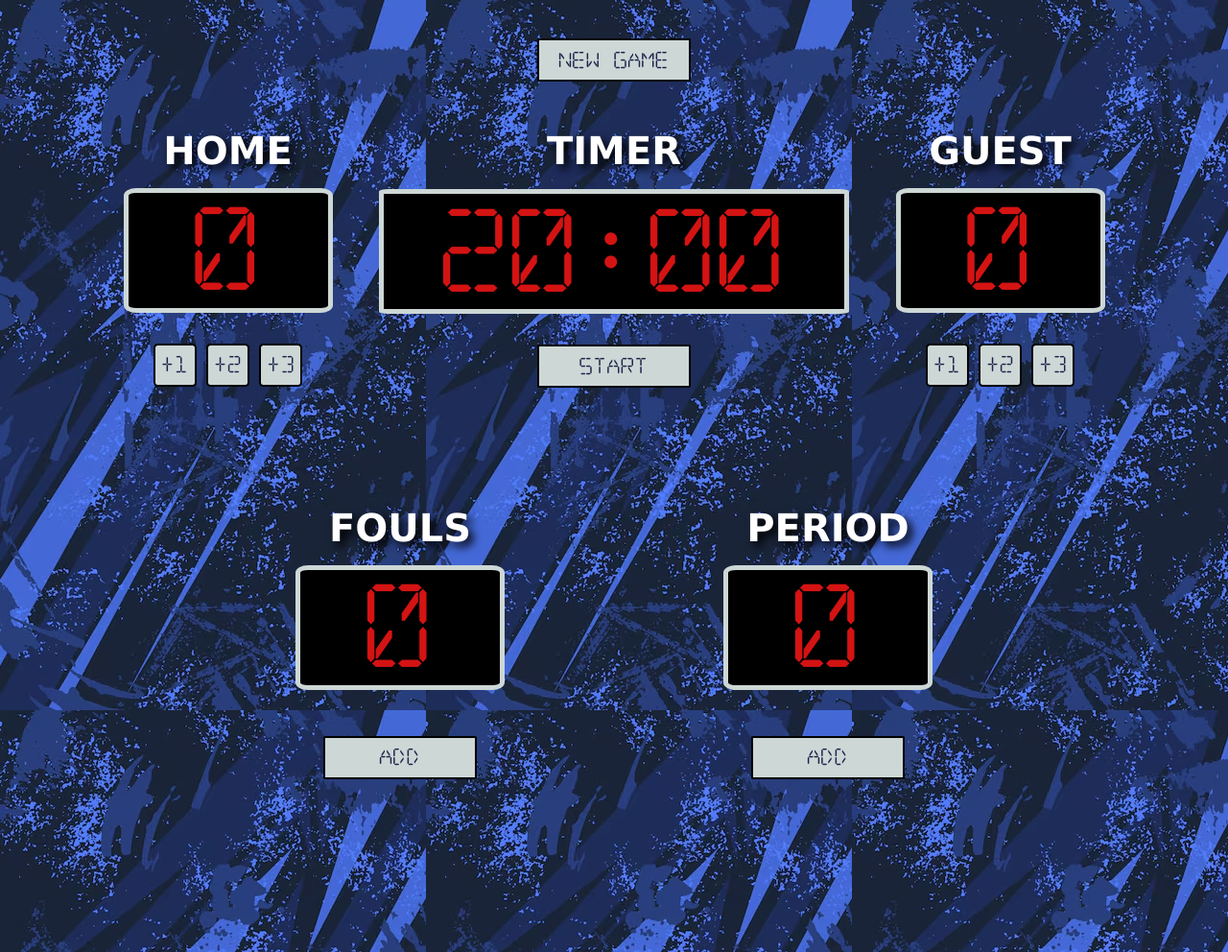
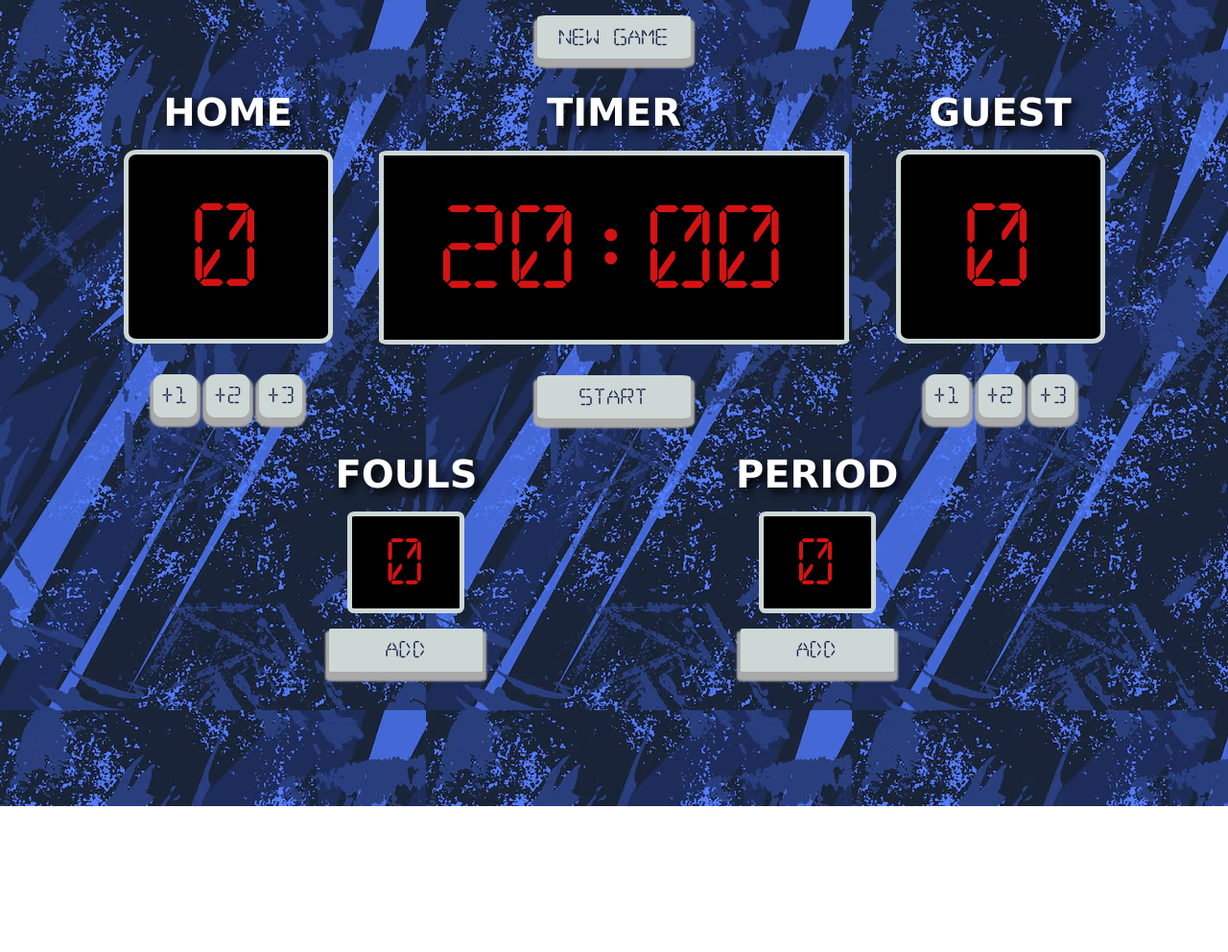
Before and after one commit to Ali-Esmat/Basketball_Scoreboard, a website built with Vite: page index.html in a window 1280 px wide. Shown: the whole page at 96% size. After the commit the page ends 840 px from the top, so only its background shows below. Built offline with nearby package versions, Linux system fonts and the light colour scheme.

Commit message:
Changed display sytling and add 3d buttons.

```diff
--- a/index.css
+++ b/index.css
@@ -21,7 +21,8 @@ body {
     height: 55rem;
     margin-left: auto;
     margin-right: auto;
-    margin-bottom: 7rem;
+    margin-bottom: 0rem;
+    margin-top: -2.5rem;
 
 }
 
@@ -59,22 +60,36 @@ body {
     margin-top: 1rem;
     width:10rem;
     padding: 0.5rem;
-    border-radius: 2%;
+    border-radius: 6%;
 }
 
 .display{
     min-width: 10rem;
     padding: 0 1.5rem;
-    height: 7.5rem;
+    height: 12rem;
     border-radius: 6%;
     background-color: black;
     color: #d41313;
     display: flex;
     align-items: center;
     justify-content: center;
-    font-size: 90;
+    font-size: 90px;
     font-family: 'Digital Dream', sans-serif;
     border: solid 5px #cdd7D6;
+}
+
+#main-scores{
+    min-height: 10rem;
+    margin-bottom: -2rem;
+    margin-top: -2rem;
+}
+
+#foul-count, #period-count{
+    flex-wrap: nowrap;
+    min-width: 4rem;
+    font-size: 50px;
+    height: 6rem;
+    margin-bottom: -2rem;
 }
 
 .score-buttons{
@@ -82,22 +97,28 @@ body {
     width: 11rem;
     justify-content: space-evenly;
 }
+
+
 .score-button{
     width: 2.813rem;
     height: 2.813rem;
     font-family: 'Digital Dream', sans-serif;
     font-size: 18;
-    border: 0.15rem solid black;
-    border-radius: 10%;
+    border: 0rem solid black;
+    border-radius: 20%;
     color: #1b244a;
     background-color:  #cdd7D6;
-
+    box-shadow: 0px 6px 2px 4px #A9A9A9;
+    transition: transform 0.1s ease, box-shadow 0.1s ease;
 }
 
-.score-button:hover{
-    background-color: #b3a394;
-    color:black
+/* 2. The Press Effect */
+.score-button:active {
+    transform: translateY(4px);
+    box-shadow: 0 2px 0 black, 0 4px 8px rgba(0, 0, 0, 0.2);
 }
+
+
 
 #foul-btn{
     margin-left: auto;
@@ -123,7 +144,7 @@ body {
     margin-top: 2rem;
     width:10rem;
     padding: 0.5rem;
-    border-radius: 2%;
+    border-radius: 6%;
 }
 
 .score-text{
--- a/index.html
+++ b/index.html
@@ -11,7 +11,7 @@
     <body>
         <div class="scoreboard">
             <button class="score-button" id="new-game-btn" onclick="reset()">New Game</button>
-            <div class="scores">
+            <div class="scores" id="main-scores">
                 <div class="score-card">
                     <p class="score-text">HOME</p>
                     <div class="display" id="home-score">0</div>
@@ -36,7 +36,7 @@
                     </div>
                 </div>
             </div>
-            <div class="scores">
+            <div class="scores" id="sub-scores">
                 <div class="score-card" id="fouls">
                     <p class="score-text">FOULS</p>
                     <div class="display" id = "foul-count">0</div>
--- a/index.js
+++ b/index.js
@@ -104,8 +104,8 @@ function toggleTimer() {
     // If the timer is stopped, START it
     else {
         startBtn.textContent = "PAUSE";
-        startBtn.style.backgroundColor = "#b3a394";
-        startBtn.style.color = "black";
+        startBtn.style.backgroundColor = "";
+        startBtn.style.color = "";
 
         timerInterval = setInterval(() => {
             if (timeLeft > 0) {
```
